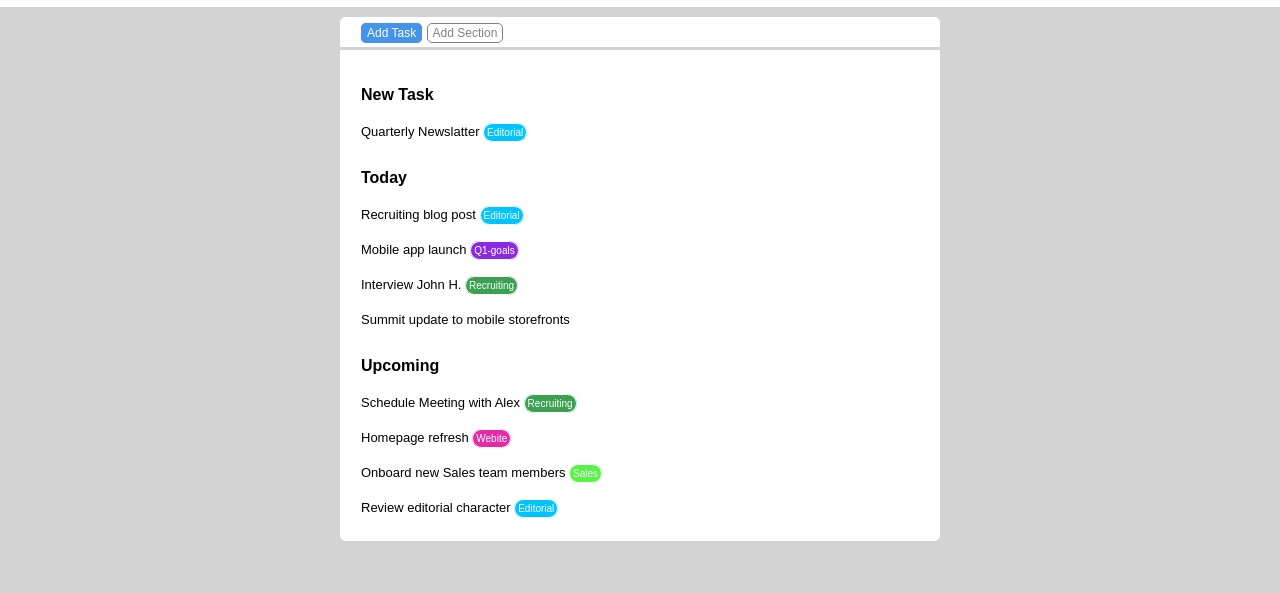
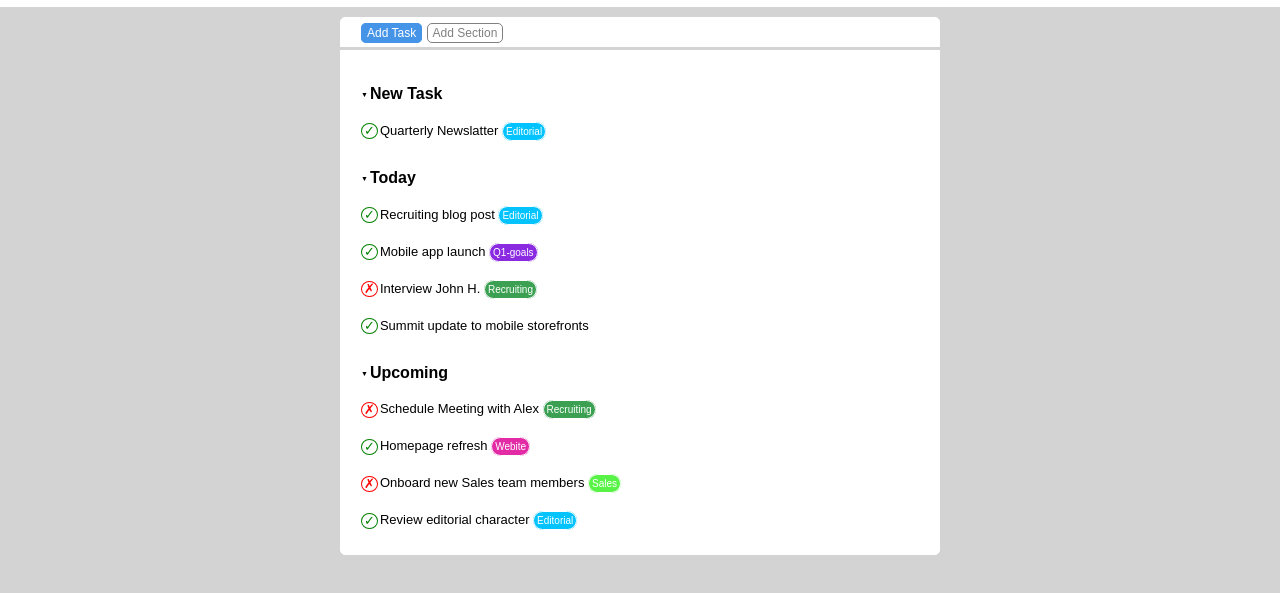
Before and after one commit to orsoli/html-css-toboolist, a plain HTML site: page index.html in a window 1280 px wide. Shown: the part 63-656 px from the top of the page. Drawn offline with Linux system fonts and the light colour scheme.

Commit message:
added main and finish

```diff
--- a/css/index-style.css
+++ b/css/index-style.css
@@ -69,6 +69,37 @@
     margin-top: 30px;
 }
 
+.down-select{
+    line-height: 16px;
+    font-size: 7px;
+    vertical-align: middle;
+}
+
+.check{
+    border: 1px solid green;
+    border-radius: 50%;
+    color: green;
+    display: inline-block;
+    line-height: 10px;
+    text-align: center;
+    vertical-align: middle;
+    padding: 2px;
+    margin-right: 2px;
+}
+
+.cross{
+    border: 1px solid red;
+    border-radius: 50%;
+    color: red;
+    display: inline-block;
+    line-height: 10px;
+    text-align: center;
+    vertical-align: middle;
+    padding: 2px;
+    margin-right: 2px;
+
+}
+
 /* Generics  */
 body{
     font-family:  sans-serif;
@@ -94,9 +125,11 @@ label{
 }
 
 li{
-    font-size: medium;
+    line-height: 16px;
+    font-size: 16px;
     list-style-type: none;
     margin-bottom: 20px;
+    vertical-align: middle;
 }
 
 li.label{
--- a/index.html
+++ b/index.html
@@ -27,22 +27,22 @@
         <main>
             <!-- list container  -->
             <div class="new-task">
-                <li><Strong>New Task</Strong></li>
-                <li class="label">Quarterly Newslatter <label class="editorial" for="editorial">Editorial</label></li>
+                <li><Strong><span class="down-select">&#x25BC; </span>New Task</Strong></li>
+                <li class="label"><span class="check">&check; </span>Quarterly Newslatter <label class="editorial" for="editorial">Editorial</label></li>
             </div>
             <div class="today">
-                <li><Strong>Today</Strong></li>
-                <li class="label">Recruiting blog post <label class="editorial" for="editorial">Editorial</label></li>
-                <li class="label">Mobile app launch <label class="goals" for="goals">Q1-goals</label></li>
-                <li class="label">Interview John H. <label class="recruiting" for="recruiting">Recruiting</label></li>
-                <li class="label">Summit update to mobile storefronts <label class="mobile" for="mobile">Mobile</label></li>
+                <li><Strong><span class="down-select">&#x25BC; </span>Today</Strong></li>
+                <li class="label"><span class="check">&check; </span>Recruiting blog post <label class="editorial" for="editorial">Editorial</label></li>
+                <li class="label"><span class="check">&check; </span>Mobile app launch <label class="goals" for="goals">Q1-goals</label></li>
+                <li class="label"><span class="cross">&cross; </span>Interview John H. <label class="recruiting" for="recruiting">Recruiting</label></li>
+                <li class="label"><span class="check">&check; </span>Summit update to mobile storefronts <label class="mobile" for="mobile">Mobile</label></li>
             </div>
             <div class="Upcoming">
-                <li><Strong>Upcoming</Strong></li>
-                <li class="label">Schedule Meeting with Alex <label class="recruiting" for="recruiting">Recruiting</label></li>
-                <li class="label">Homepage refresh <label class="website" for="website">Webite</label></li>
-                <li class="label">Onboard new Sales team members <label class="sales" for="sales">Sales</label></li>
-                <li class="label">Review editorial character <label class="editorial" for="editorial">Editorial</label></li>
+                <li><Strong><span class="down-select">&#x25BC; </span>Upcoming</Strong></li>
+                <li class="label"><span class="cross">&cross; </span>Schedule Meeting with Alex <label class="recruiting" for="recruiting">Recruiting</label></li>
+                <li class="label"><span class="check">&check; </span>Homepage refresh <label class="website" for="website">Webite</label></li>
+                <li class="label"><span class="cross">&cross; </span>Onboard new Sales team members <label class="sales" for="sales">Sales</label></li>
+                <li class="label"><span class="check">&check; </span>Review editorial character <label class="editorial" for="editorial">Editorial</label></li>
             </div>
         </main>
      </div>
```
